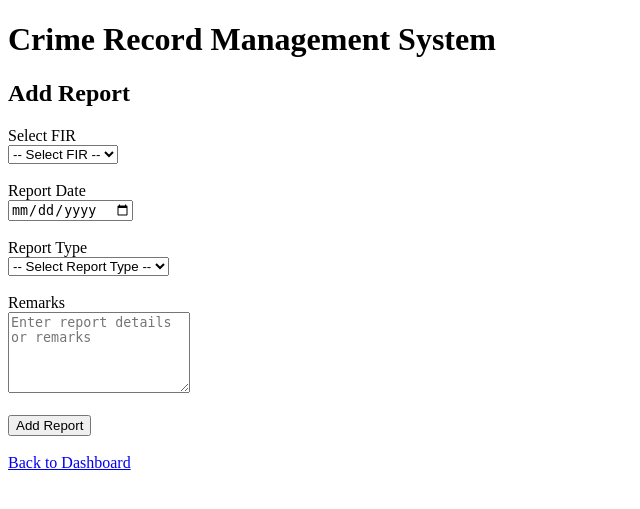
After one commit to ravibera150-hub/ABDMS, a PHP site: page /report_add.php in a window 1280 px wide. The commit adds this page. Shown: the top 509 px of the page, without its empty margins (0-640 px from the left). Run offline with PHP 8.4, Linux system fonts and the light colour scheme; the visitor is signed in with stand-in values (Sample User, id 1); data that the repository does not hold is empty.

Commit message:
Add evidence and report management

```diff
--- /dev/null
+++ b/report_add.php
@@ -0,0 +1,117 @@
+<?php
+
+session_start();
+
+if (!isset($_SESSION['police_id'])) {
+    header("Location: index.html");
+    exit();
+}
+
+require_once "backend/db.php";
+
+$sql = "SELECT fir_id, fir_number
+        FROM fir
+        ORDER BY fir_id DESC";
+
+$result = $conn->query($sql);
+
+?>
+
+<!DOCTYPE html>
+<html lang="en">
+
+<head>
+
+    <meta charset="UTF-8">
+    <meta name="viewport" content="width=device-width, initial-scale=1.0">
+
+    <title>Add Report</title>
+
+</head>
+
+<body>
+
+    <h1>Crime Record Management System</h1>
+
+    <h2>Add Report</h2>
+
+    <form action="backend/report_add.php" method="POST">
+
+        <label>Select FIR</label><br>
+
+        <select name="fir_id" required>
+
+            <option value="">-- Select FIR --</option>
+
+            <?php while ($row = $result->fetch_assoc()) { ?>
+
+                <option value="<?php echo $row['fir_id']; ?>">
+                    <?php echo htmlspecialchars($row['fir_number']); ?>
+                </option>
+
+            <?php } ?>
+
+        </select>
+
+        <br><br>
+
+
+        <label>Report Date</label><br>
+
+        <input type="date" name="report_date" required>
+
+        <br><br>
+
+
+        <label>Report Type</label><br>
+
+        <select name="report_type" required>
+
+            <option value="">-- Select Report Type --</option>
+
+            <option value="Investigation Report">
+                Investigation Report
+            </option>
+
+            <option value="Evidence Report">
+                Evidence Report
+            </option>
+
+            <option value="Progress Report">
+                Progress Report
+            </option>
+
+            <option value="Final Report">
+                Final Report
+            </option>
+
+        </select>
+
+        <br><br>
+
+
+        <label>Remarks</label><br>
+
+        <textarea
+            name="remarks"
+            rows="5"
+            placeholder="Enter report details or remarks"></textarea>
+
+        <br><br>
+
+
+        <button type="submit">Add Report</button>
+
+    </form>
+
+    <br>
+
+    <a href="dashboard.php">Back to Dashboard</a>
+
+</body>
+
+</html>
+
+<?php
+$conn->close();
+?>
```
Also changed, not shown: backend/report_add.php (added, +48 -0 lines), dashboard.php (+8 -0 lines), report_records.php (added, +107 -0 lines).
